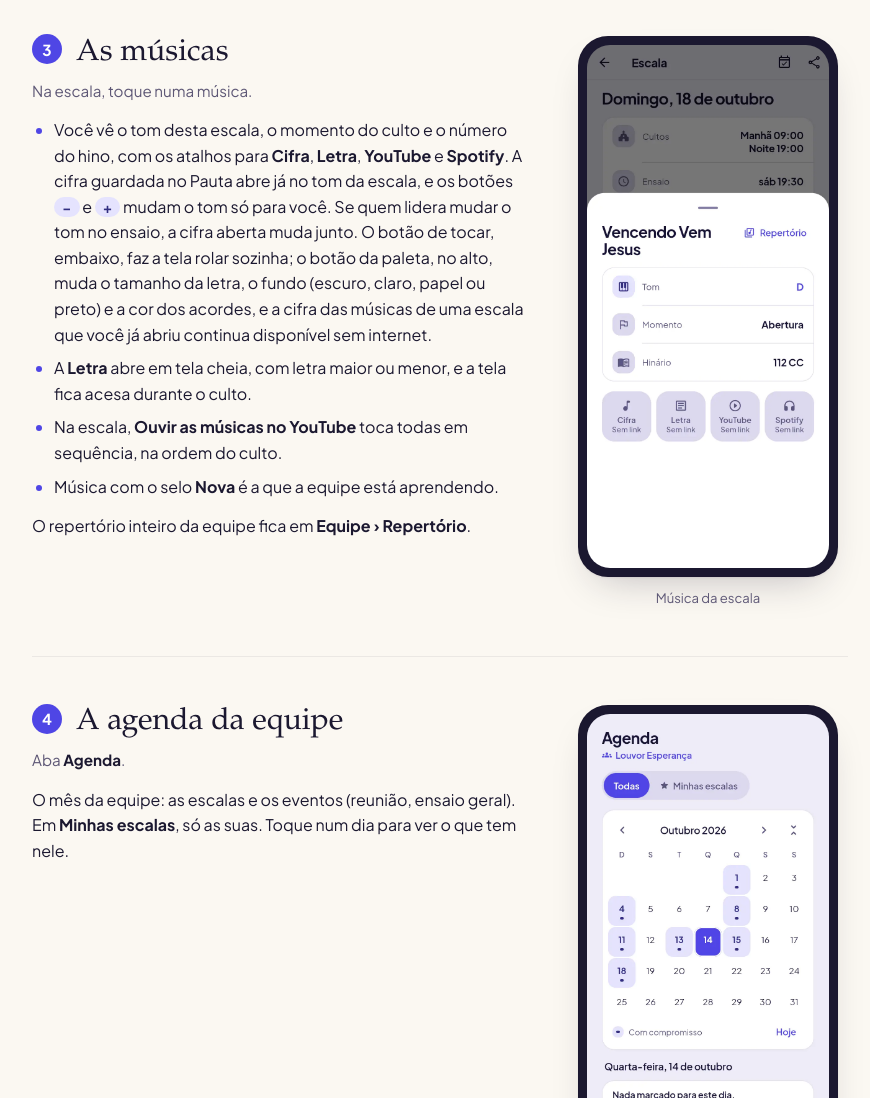
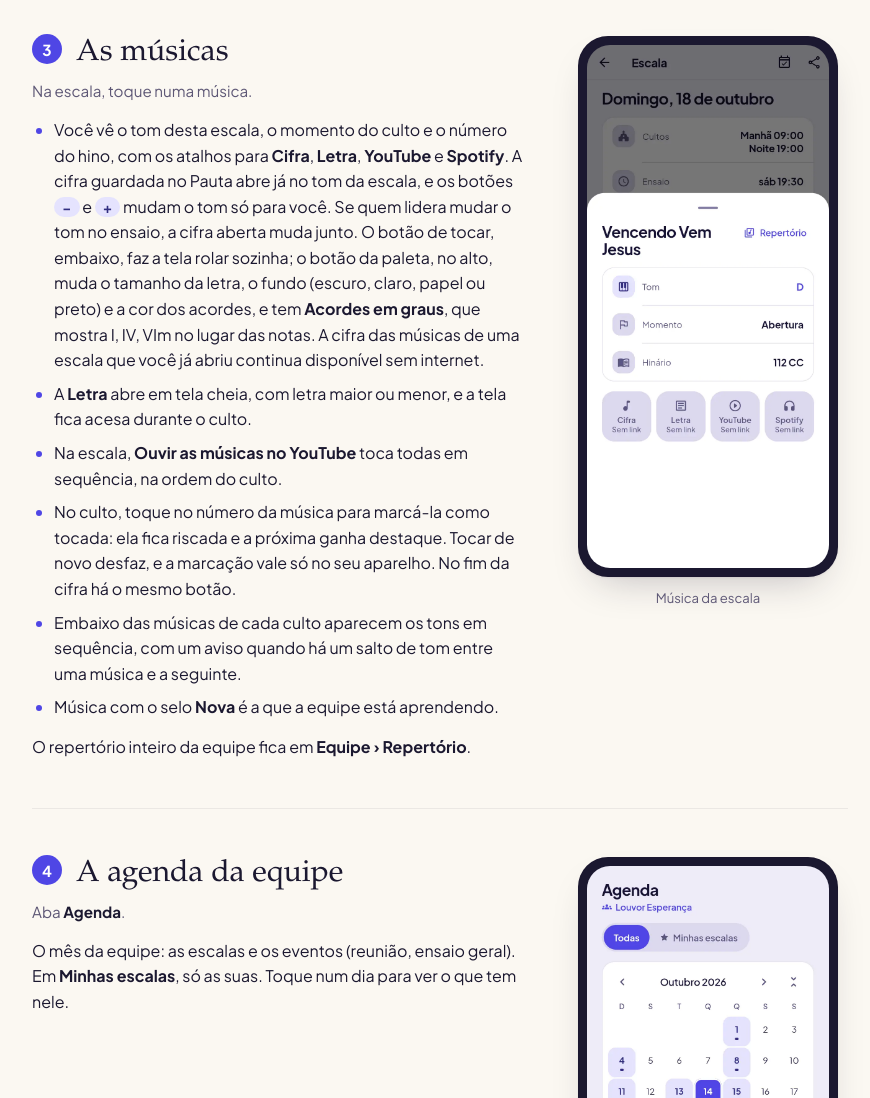
Before and after one commit to simonscabello/pauta-site, a plain HTML site: page guia/integrante.html in a window 1280 px wide. Shown: the part 1946-3044 px from the top of the page, without its empty margins (348-1218 px from the left). Drawn offline with Linux system fonts and the light colour scheme.

Commit message:
Guia do integrante: acordes em graus, música tocada e tons do culto
Co-Authored-By: Claude Fable 5.2 <noreply@anthropic.com>

```diff
--- a/guia/integrante.html
+++ b/guia/integrante.html
@@ -101,9 +101,11 @@
             <h2><span class="n">3</span>As músicas</h2>
             <p class="onde">Na escala, toque numa música.</p>
             <ul>
-              <li>Você vê o tom desta escala, o momento do culto e o número do hino, com os atalhos para <b>Cifra</b>, <b>Letra</b>, <b>YouTube</b> e <b>Spotify</b>. A cifra guardada no Pauta abre já no tom da escala, e os botões <kbd>−</kbd> e <kbd>+</kbd> mudam o tom só para você. Se quem lidera mudar o tom no ensaio, a cifra aberta muda junto. O botão de tocar, embaixo, faz a tela rolar sozinha; o botão da paleta, no alto, muda o tamanho da letra, o fundo (escuro, claro, papel ou preto) e a cor dos acordes, e a cifra das músicas de uma escala que você já abriu continua disponível sem internet.</li>
+              <li>Você vê o tom desta escala, o momento do culto e o número do hino, com os atalhos para <b>Cifra</b>, <b>Letra</b>, <b>YouTube</b> e <b>Spotify</b>. A cifra guardada no Pauta abre já no tom da escala, e os botões <kbd>−</kbd> e <kbd>+</kbd> mudam o tom só para você. Se quem lidera mudar o tom no ensaio, a cifra aberta muda junto. O botão de tocar, embaixo, faz a tela rolar sozinha; o botão da paleta, no alto, muda o tamanho da letra, o fundo (escuro, claro, papel ou preto) e a cor dos acordes, e tem <b>Acordes em graus</b>, que mostra I, IV, VIm no lugar das notas. A cifra das músicas de uma escala que você já abriu continua disponível sem internet.</li>
               <li>A <b>Letra</b> abre em tela cheia, com letra maior ou menor, e a tela fica acesa durante o culto.</li>
               <li>Na escala, <b>Ouvir as músicas no YouTube</b> toca todas em sequência, na ordem do culto.</li>
+              <li>No culto, toque no número da música para marcá-la como tocada: ela fica riscada e a próxima ganha destaque. Tocar de novo desfaz, e a marcação vale só no seu aparelho. No fim da cifra há o mesmo botão.</li>
+              <li>Embaixo das músicas de cada culto aparecem os tons em sequência, com um aviso quando há um salto de tom entre uma música e a seguinte.</li>
               <li>Música com o selo <b>Nova</b> é a que a equipe está aprendendo.</li>
             </ul>
             <p>O repertório inteiro da equipe fica em <b>Equipe › Repertório</b>.</p>
```
